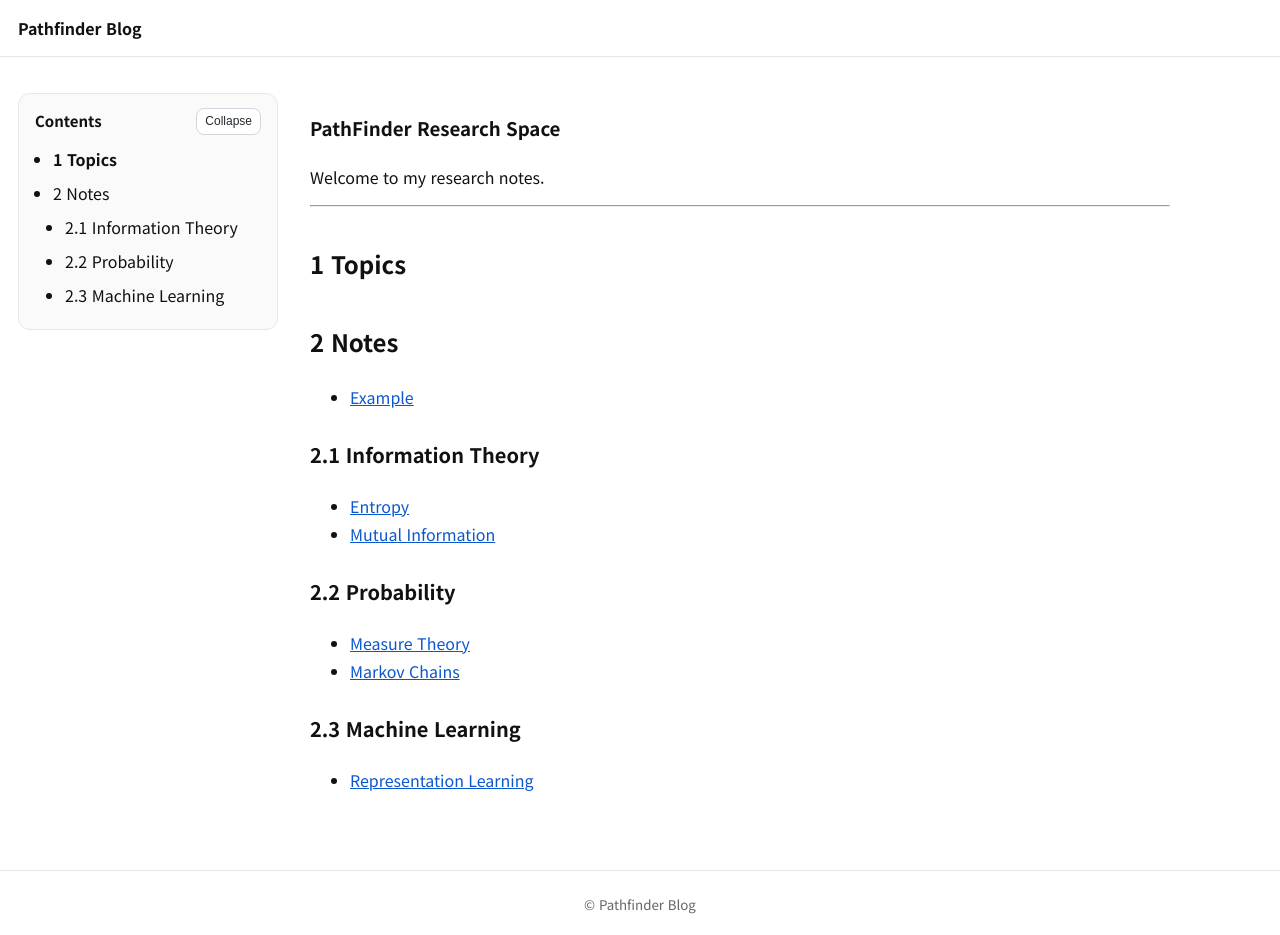
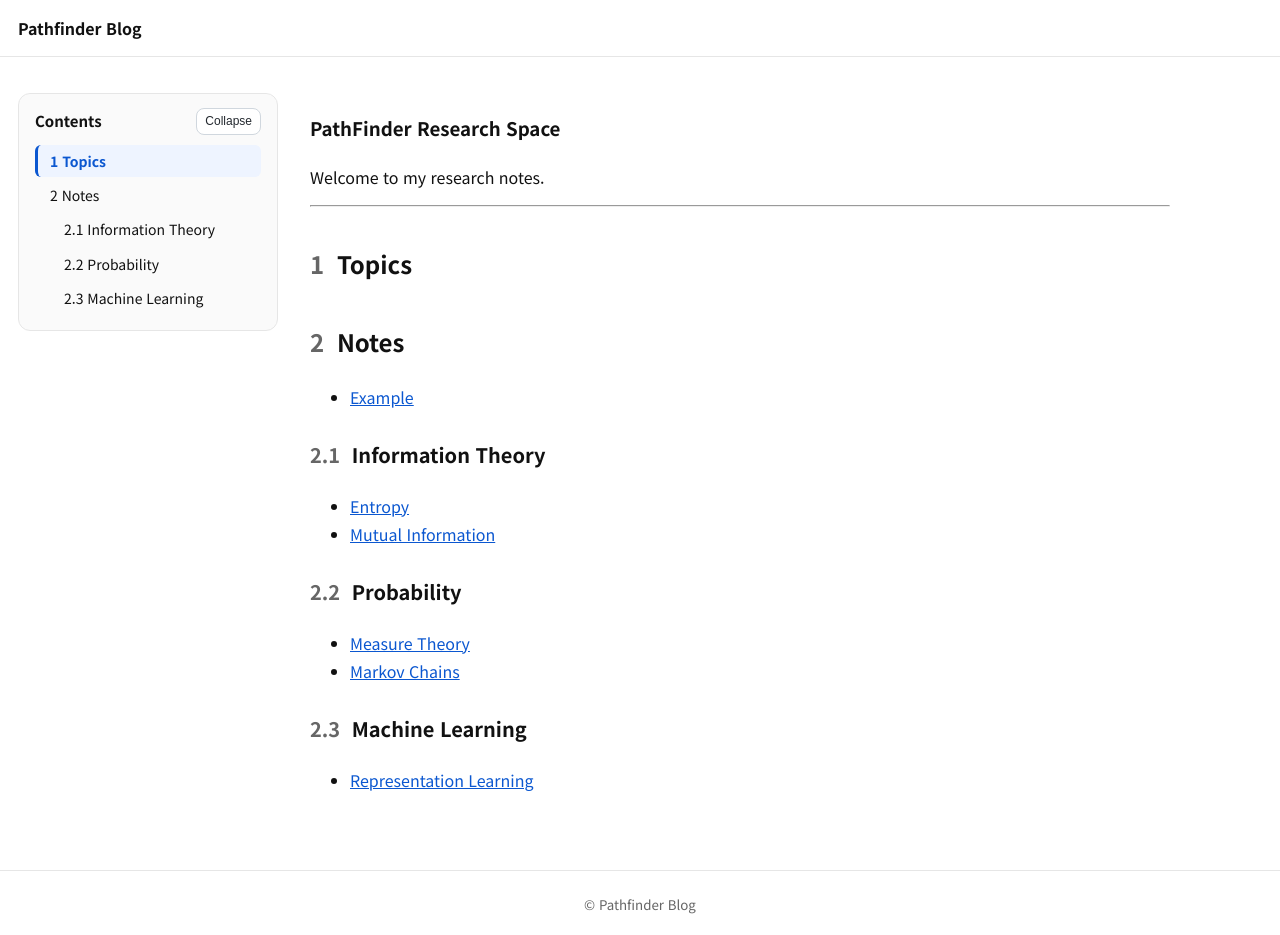
Before and after one commit to pathfinder-J/pathfinder-J.github.io, a Jekyll site: the page built from index.md, in a window 1280 px wide. Built offline with Jekyll 4.4.1, drawn with Linux system fonts in a browser that asks for light colours; our own code applies the rules of GitHub Pages for plain Markdown files.

Commit message:
Update toc.css

```diff
--- a/assets/css/toc.css
+++ b/assets/css/toc.css
@@ -11,7 +11,9 @@
 }
 
 .page-toc-column{
-  position: relative;
+  position: sticky;
+  top: 80px;
+  align-self: start;
 }
 
 .page-content-column{
@@ -28,11 +30,8 @@
 /* ===== TOC BOX ===== */
 
 .post-toc{
-  position: sticky;
-  top: 24px;
-
-  max-height: calc(100vh - 48px);
-  overflow: auto;
+  max-height: calc(100vh - 120px);
+  overflow-y: auto;
 
   padding: 14px 16px;
 
@@ -49,7 +48,6 @@
   display: flex;
   align-items: center;
   justify-content: space-between;
-
   gap: 8px;
   margin-bottom: 10px;
 }
@@ -81,25 +79,40 @@
 /* ===== TOC LIST ===== */
 
 .post-toc-list{
+  list-style: none;
   margin: 0;
-  padding-left: 18px;
+  padding: 0;
 }
 
 .post-toc-list li{
-  margin: 6px 0;
+  margin: 2px 0;
 }
 
 .post-toc-list li.toc-h3{
-  margin-left: 12px;
+  margin-left: 14px;
 }
 
 .post-toc a{
+  position: relative;
+  display: block;
+  padding: 6px 8px 6px 12px;
+  border-left: 3px solid transparent;
+  border-radius: 6px;
+
   color: var(--text);
   text-decoration: none;
+  line-height: 1.45;
+  font-size: 14px;
+
+  transition:
+    color 0.15s ease,
+    background-color 0.15s ease,
+    border-color 0.15s ease;
 }
 
 .post-toc a:hover{
-  text-decoration: underline;
+  background: #f3f4f6;
+  text-decoration: none;
 }
 
 
@@ -110,36 +123,24 @@
 }
 
 
-/* ===== MOBILE ===== */
-
-@media (max-width: 960px){
-
-  .page-shell{
-    grid-template-columns: 1fr;
-    gap: 20px;
-  }
-
-  .page-toc-column{
-    order: -1;
-  }
-
-  .post-toc{
-    position: static;
-    max-height: none;
-  }
-
-  .page-content-column .container{
-    max-width: 860px;
-  }
-
-}
-
 /* ===== ACTIVE SECTION ===== */
 
 .toc-active{
+  font-weight: 700;
+  color: #0b57d0 !important;
+  background: #eef4ff;
+  border-left-color: #0b57d0 !important;
+}
+
+
+/* ===== HEADING NUMBER ===== */
+
+.heading-number{
+  color: var(--muted);
+  margin-right: 6px;
   font-weight: 600;
-  color: #0b57d0;
 }
+
 
 /* ===== HEADING ANCHOR ===== */
 
@@ -154,3 +155,48 @@
 .post-content h3:hover .heading-anchor{
   opacity: 0.6;
 }
+
+
+/* ===== TOC SCROLLBAR ===== */
+
+.post-toc::-webkit-scrollbar{
+  width: 8px;
+}
+
+.post-toc::-webkit-scrollbar-thumb{
+  background: #c1c7d0;
+  border-radius: 6px;
+}
+
+.post-toc::-webkit-scrollbar-track{
+  background: transparent;
+}
+
+.post-toc{
+  scrollbar-width: thin;
+  scrollbar-color: #c1c7d0 transparent;
+}
+
+
+/* ===== MOBILE ===== */
+
+@media (max-width: 960px){
+
+  .page-shell{
+    grid-template-columns: 1fr;
+    gap: 20px;
+  }
+
+  .page-toc-column{
+    position: static;
+    order: -1;
+  }
+
+  .post-toc{
+    max-height: none;
+  }
+
+  .page-content-column .container{
+    max-width: 860px;
+  }
+}
```
